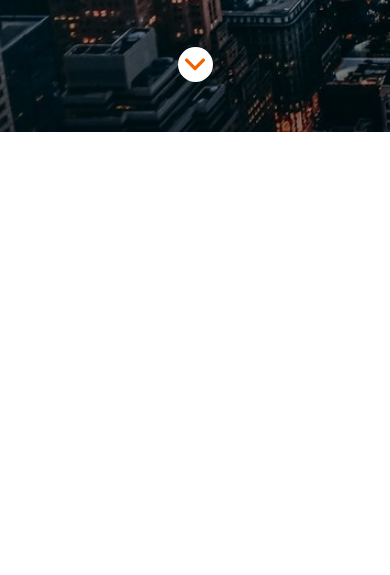
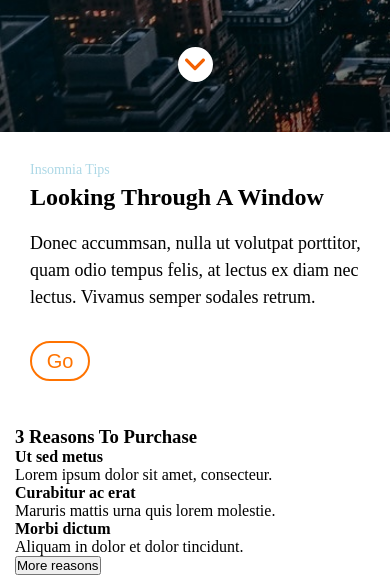
Before and after one commit to Adalab/modulo-1-evaluacion-final-mireiasuefra, a website: page src/html/index.html in a window 390 px wide. Shown: the part 712-1287 px from the top of the page. Before the commit the page ends 844 px from the top, so only its background shows below. Drawn offline with nearby package versions, Linux system fonts and the light colour scheme; files that its build step writes are made by us from their sources; files whose address does not match are found by name.

Commit message:
add tip mvl/tablet/desktop

```diff
--- a/src/html/index.html
+++ b/src/html/index.html
@@ -13,6 +13,11 @@
 <body>
   <include src="./partials/header.html"></include>
 
+  <main class="container-main">
+    <include src="./partials/tip.html"></include>
+    <include src="./partials/features.html"></include>
+  </main>
+
 
 
 </body>
--- /dev/null
+++ b/src/html/partials/features.html
@@ -0,0 +1,32 @@
+<section>
+    <h3>
+      3 Reasons To Purchase
+    </h3>
+    <article>
+      <h4>
+        Ut sed metus
+      </h4>
+      <p>
+        Lorem ipsum dolor sit amet, consecteur.
+      </p>
+    </article>
+    <article>
+      <h4>
+        Curabitur ac erat
+      </h4>
+      <p>
+        Maruris mattis urna quis lorem molestie.
+      </p>
+    </article>
+    <article>
+      <h4>
+        Morbi dictum
+      </h4>
+      <p>
+        Aliquam in dolor et dolor tincidunt.
+      </p>
+    </article>
+    <button>
+      More reasons
+    </button>
+  </section>
--- /dev/null
+++ b/src/html/partials/tip.html
@@ -0,0 +1,15 @@
+<section class="tip">
+    <p class="tip__subtitle">
+      Insomnia Tips
+    </p>
+    <h2 class="tip__title">
+      Looking Through A window
+    </h2>
+    <p class="tip__text">
+      Donec accummsan, nulla ut volutpat porttitor, quam odio tempus felis, at lectus ex diam nec lectus. Vivamus semper sodales retrum.
+    </p>
+    <button class="tip__button">
+      Go
+    </button>
+
+  </section>
--- /dev/null
+++ b/src/scss/components/_tip.scss
@@ -0,0 +1,76 @@
+.tip {
+  min-width: 200px;
+  margin-left: 15px;
+  margin-right: 15px;
+
+  @media (min-width: $breakpoint-tablet) {
+    margin-left: 39px;
+    margin-right: 39px;
+  }
+
+  @media (min-width: $breakpoint-desktop) {
+    max-width: 730px;
+    margin-left: auto;
+    margin-right: auto;
+  }
+
+  &__subtitle {
+    font-size: 14px;
+    color: lightblue;
+    margin-top: 30px;
+
+    @media (min-width: $breakpoint-desktop) {
+      font-size: 16px;
+    }
+  }
+
+  &__title {
+    font-size: 24px;
+    line-height: 1.5;
+    text-transform: capitalize;
+    margin-top: 1px;
+
+    @media (min-width: $breakpoint-tablet) {
+      font-size: 26px;
+      margin-top: 10px;
+    }
+
+    @media (min-width: $breakpoint-desktop) {
+      font-size: 32px;
+    }
+  }
+
+  &__text {
+    font-size: 18px;
+    line-height: 1.5;
+    margin-top: 15px;
+
+    @media (min-width: $breakpoint-tablet) {
+      font-size: 20px;
+      margin-top: 30px;
+    }
+  }
+
+  &__button {
+    font-size: 20px;
+    color: $highlighted-color;
+    background-color: white;
+    text-align: center;
+    border: 2px solid $highlighted-color;
+    border-radius: 30px;
+    width: 60px;
+    height: 40px;
+    margin-top: 30px;
+    margin-bottom: 45px;
+
+    @media (min-width: $breakpoint-tablet) {
+      margin-top: 30px;
+      margin-bottom: 60px;
+      width: 70px;
+
+      @media (min-width: $breakpoint-desktop) {
+        width: 120px;
+      }
+    }
+  }
+}
--- /dev/null
+++ b/src/scss/layout/_main.scss
@@ -0,0 +1,4 @@
+.container-main {
+    margin-left: 15px;
+    font-family: $principal-font;
+}
--- a/src/scss/main.scss
+++ b/src/scss/main.scss
@@ -1,3 +1,6 @@
+@import 'core/reset';
 @import 'core/variables';
-@import 'core/reset';
+@import 'components/tip';
+@import 'components/features';
 @import 'layout/header';
+@import 'layout/main';
```
Also changed, not shown: design/Mobile.png (added), src/scss/components/_features.scss (added), 2 other files.
